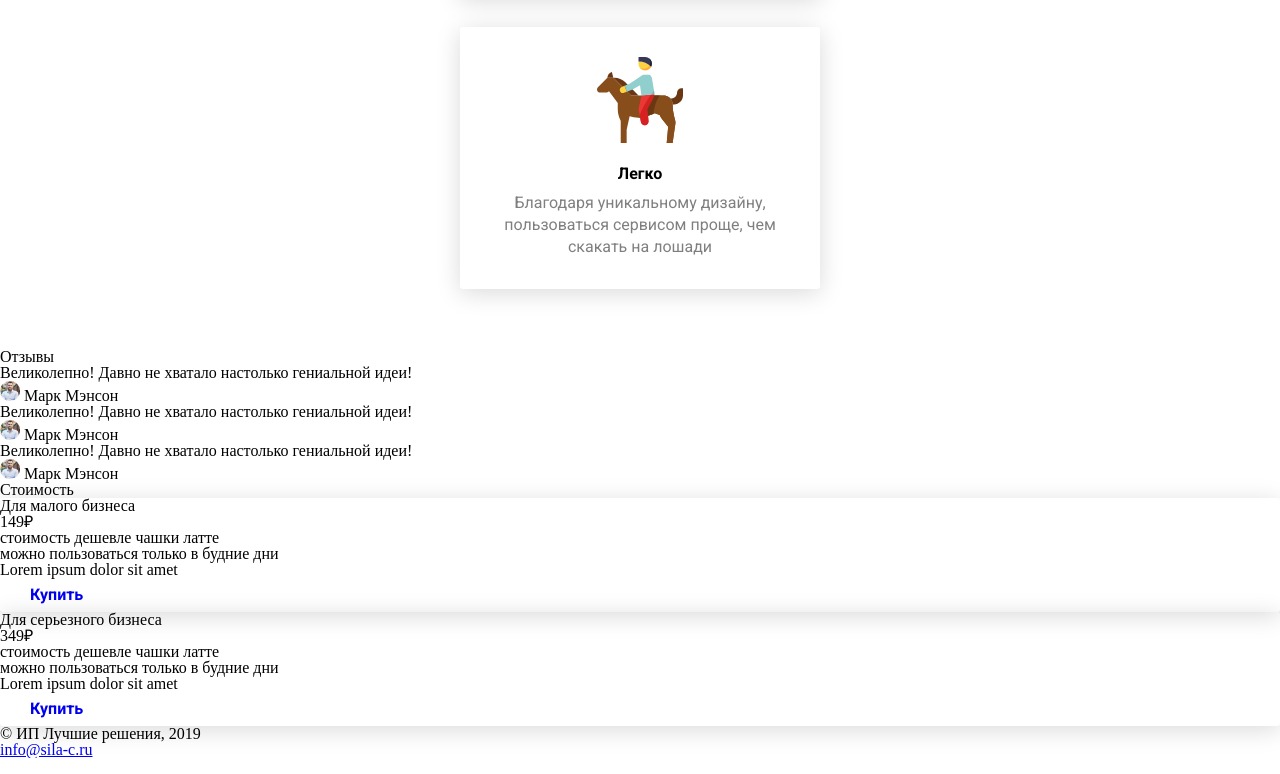
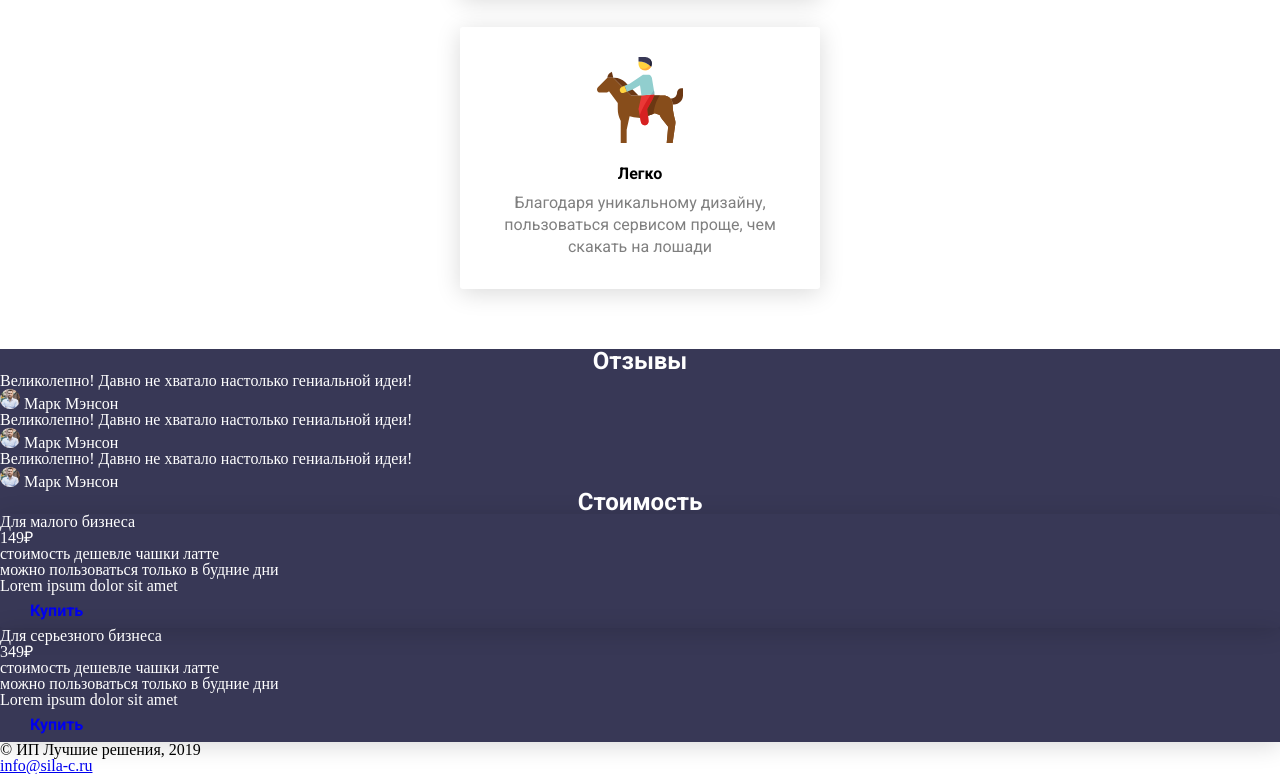
Before and after one commit to sashapoletaeva/Easy-site, a plain HTML site: page index.html in a window 1280 px wide. Shown: the part 1175-1949 px from the top of the page. Drawn offline with Linux system fonts and the light colour scheme.

Commit message:
Начала секцию "отзывы"

```diff
--- a/index.html
+++ b/index.html
@@ -39,7 +39,7 @@
           <p>Благодаря уникальному дизайну, пользоваться сервисом проще, чем скакать на лошади</p>
         </article>
       </section>
-      <section>
+      <section class="is-reviews">
        <h2>Отзывы</h2>
          <blockquote>
           <q>Великолепно! Давно не хватало настолько гениальной идеи!</q>
--- a/stylesheets/layout.css
+++ b/stylesheets/layout.css
@@ -107,3 +107,16 @@ p {
   font-size: 16px;
   font-weight: 700;
 }
+
+.is-reviews {
+  color: #fff;
+  background-color: #383856;
+}
+
+.is-reviews h2 {
+  text-align: center;
+
+  font-family: "Roboto", sans-serif;
+  font-size: 24px;
+  font-weight: 700;
+}
```
